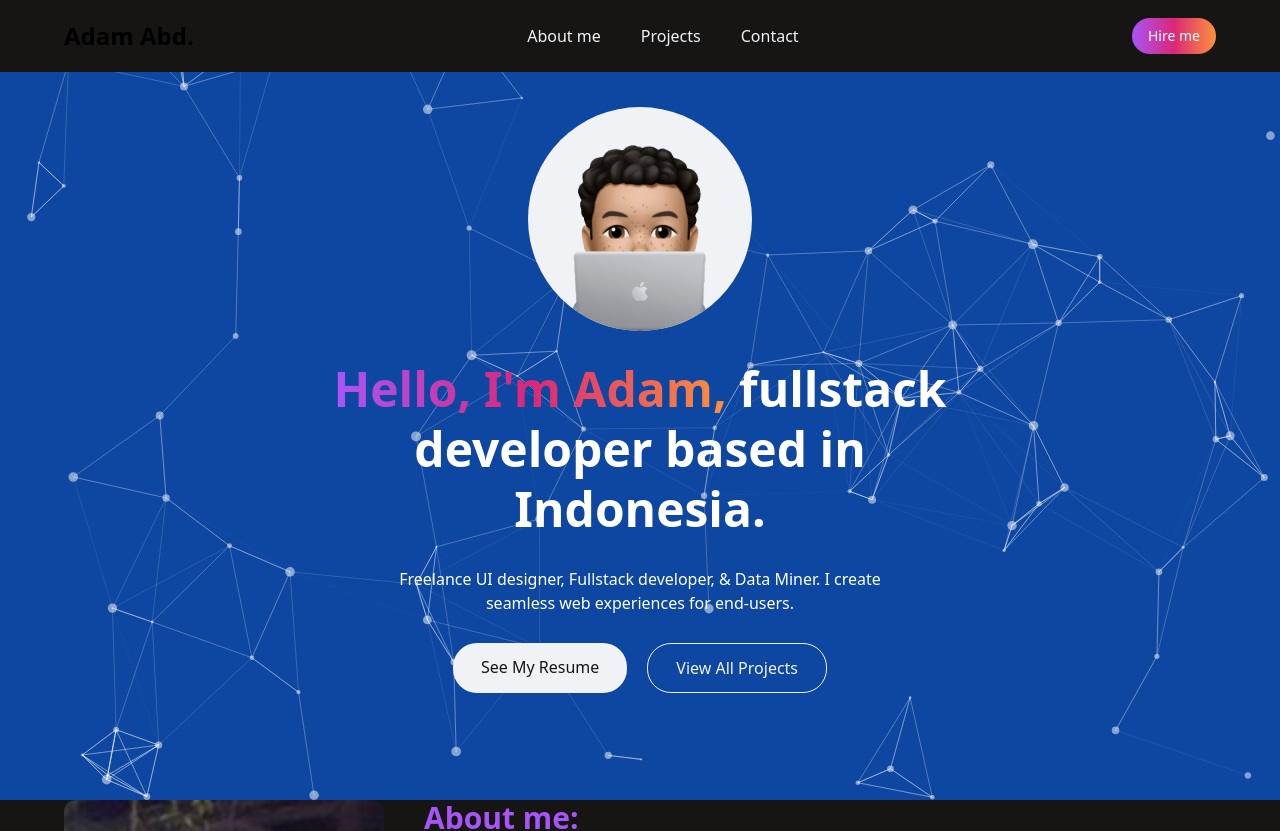
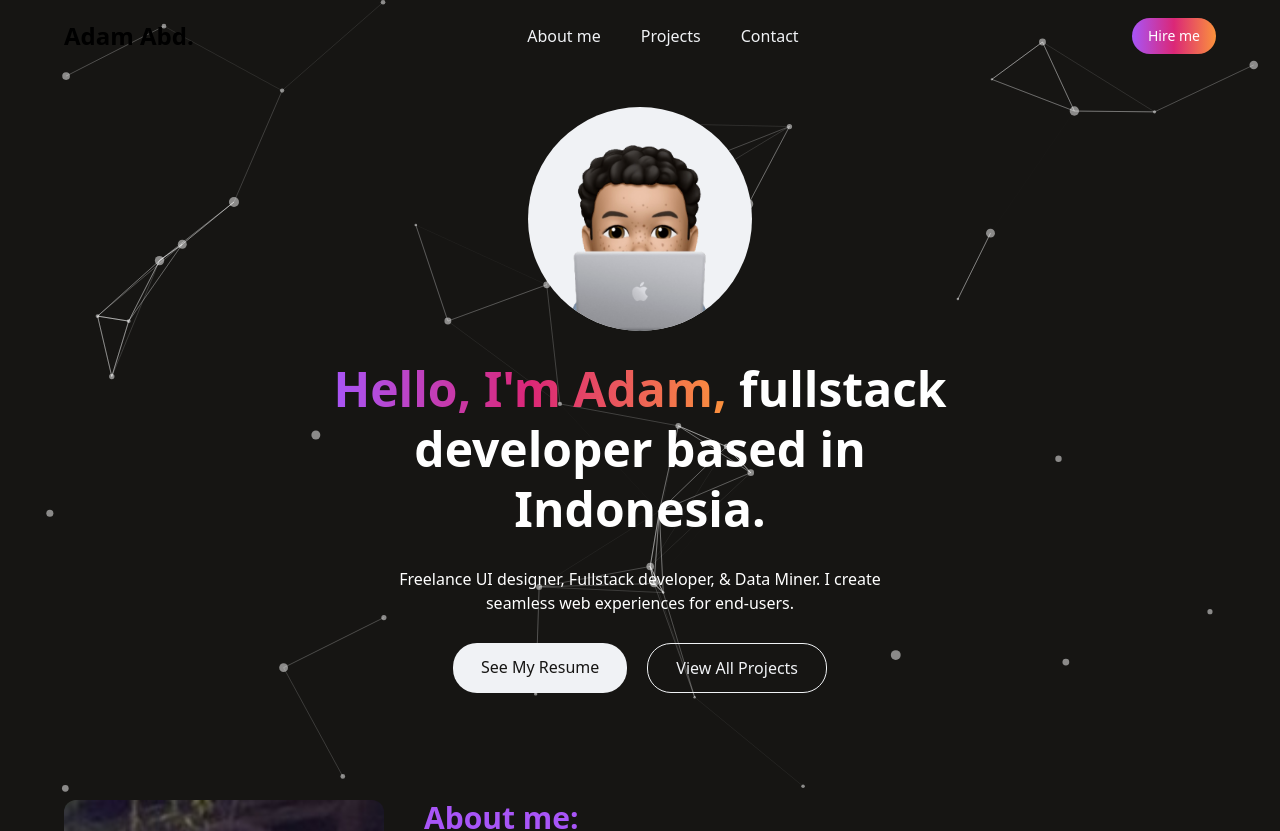
Before and after one commit to AdamAbd/react-portfolio-website-tailwind-main, a React (Vite) app: page / in a window 1280 px wide. Shown: the top 831 px of the page. Built offline with nearby package versions, Linux system fonts and the light colour scheme.

Commit message:
finish add particles

```diff
--- a/src/components/Header.jsx
+++ b/src/components/Header.jsx
@@ -11,7 +11,7 @@ const Header = () => {
   ];
 
   return (
-    <nav className="bg-scaffold fixed w-full z-20 top-0 left-0">
+    <nav className="bg-transparent fixed w-full z-20 top-0 left-0">
       <div className="container mx-auto flex flex-wrap items-center justify-between py-4">
         <a
           href="https://flowbite.com/"
--- a/src/components/Home.jsx
+++ b/src/components/Home.jsx
@@ -4,7 +4,7 @@ import ParticleBg from "./ParticleBg";
 
 const Home = () => {
   return (
-    <div className="relative flex h-screen">
+    <div className="relative flex justify-center items-center h-screen">
       <ParticleBg />
       <div
         className="absolute z-20 container mx-auto items-center flex text-white h-screen"
--- a/src/components/ParticleBg.jsx
+++ b/src/components/ParticleBg.jsx
@@ -14,12 +14,16 @@ function ParticleBg() {
 
   return (
     <Particles
+      className="h-screen"
       id="particles-here"
       init={particlesInit}
       options={{
+        fullScreen: {
+          enable: false,
+        },
         background: {
           color: {
-            value: "#0d47a1",
+            value: "#161513",
           },
         },
         fpsLimit: 120,
@@ -63,7 +67,7 @@ function ParticleBg() {
               default: "bounce",
             },
             random: false,
-            speed: 6,
+            speed: 2,
             straight: false,
           },
           number: {
@@ -71,7 +75,7 @@ function ParticleBg() {
               enable: true,
               area: 800,
             },
-            value: 80,
+            value: 40,
           },
           opacity: {
             value: 0.5,
```
